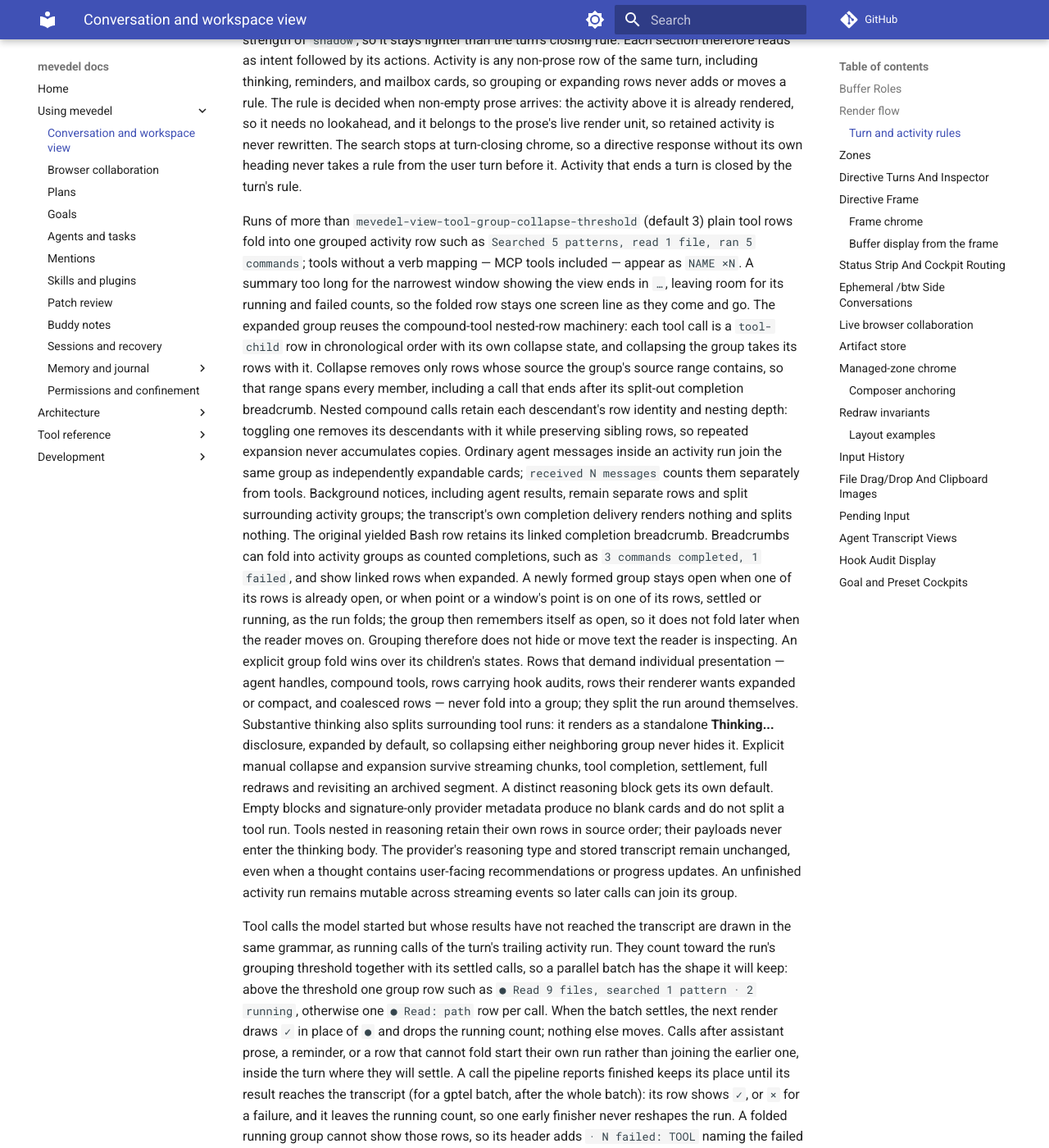
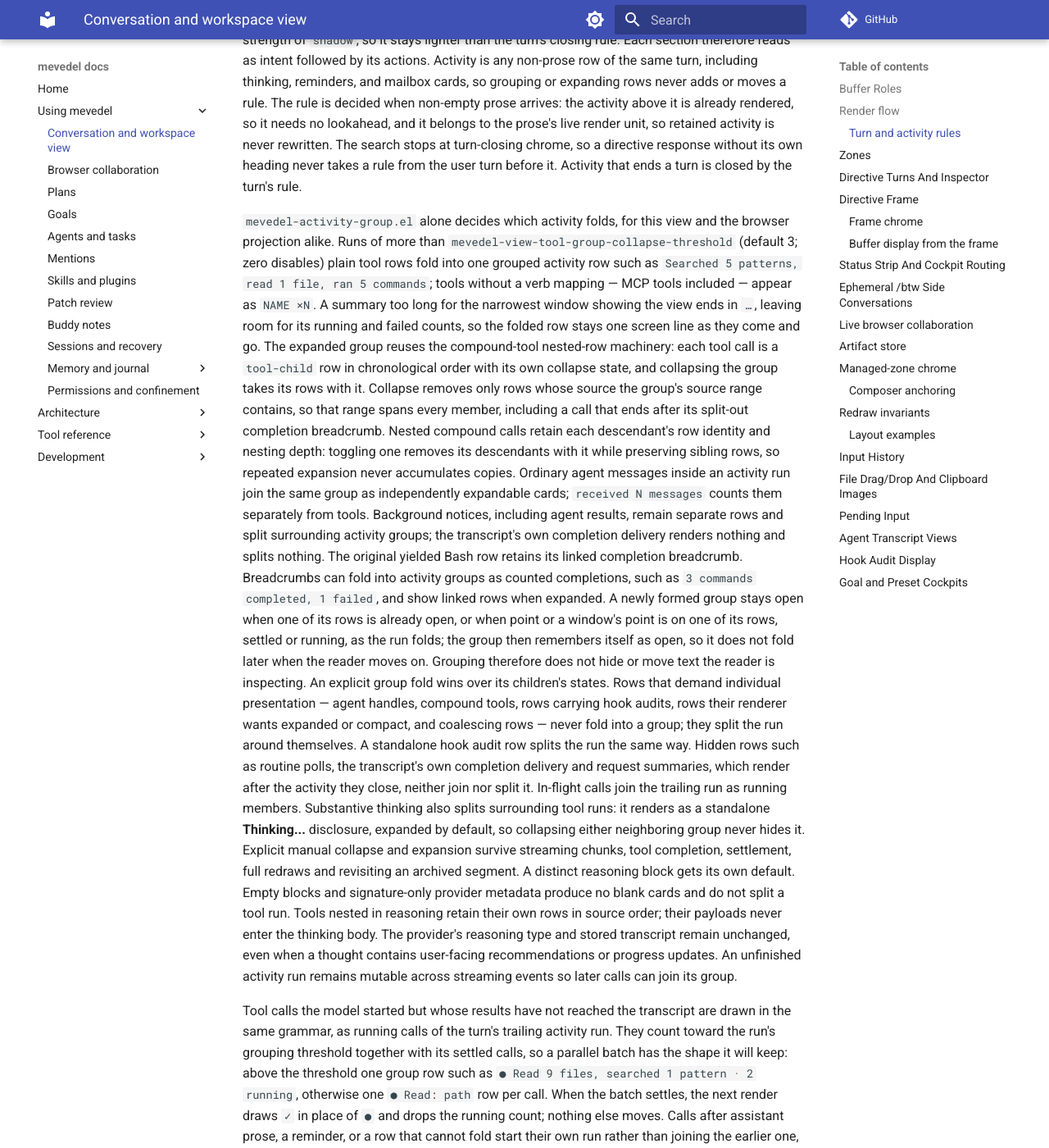
Before and after one commit to FrauH0lle/mevedel, an MkDocs documentation site: the page built from docs/view.md, in a window 1280 px wide and 1400 px high, scrolled down 17522 px. Shown: the whole window at 82% size. Built offline with MkDocs 1.6.1 and Material for MkDocs 9.7.7, drawn with Linux system fonts in a browser that asks for light colours; comment, search, counter and statistics services are not loaded.

Commit message:
refactor(view): Fold activity through one activity-group module
mevedel-activity-group.el owns when consecutive activity folds into a
group, for the Emacs view and the browser projection alike.  Each surface
normalizes the entries it already decodes (member, boundary or transparent
role, scope) and calls `mevedel-activity-group-partition', which returns
singles and groups with member ids, summary, running, failure and warning
facts.  The summary helpers move into the module; the projection no longer
calls the view's group header, completion or failure-label privates, and
the view's three threshold sites (mixed runs, tool runs and pending runs)
become one partition call.

The agreement test reproduced seven divergences, now resolved:
- a tool carrying a displayed audit folds in the browser only: the
  projection now treats it as individual presentation;
- a standalone audit vetoed a whole mixed run in Emacs and was ignored by
  the browser: it now splits the run in both;
- own completion mail counted as a completion in the browser: it is
  transparent there, as in Emacs;
- a breadcrumb merged into a tool made the tool special in Emacs runs
  containing mail: entries are now normalized before classification;
- request summaries split browser runs: they are transparent;
- an expandable coalescing row joined Emacs tool runs: it is a boundary;
- pending browser calls never grouped: they join as running tools.

```diff
--- a/docs/view.md
+++ b/docs/view.md
@@ -839,7 +839,9 @@
 directive response without its own heading never takes a rule from the user
 turn before it. Activity that ends a turn is closed by the turn's rule.
 
-Runs of more than `mevedel-view-tool-group-collapse-threshold` (default 3)
+`mevedel-activity-group.el` alone decides which activity folds, for this view
+and the browser projection alike. Runs of more than
+`mevedel-view-tool-group-collapse-threshold` (default 3; zero disables)
 plain tool rows fold into one grouped activity row such as
 `Searched 5 patterns, read 1 file, ran 5 commands`; tools
 without a verb mapping — MCP tools included — appear as `NAME ×N`. A summary
@@ -868,8 +870,11 @@
 does not hide or move text the reader is inspecting. An explicit group fold wins over
 its children's states. Rows that demand individual presentation — agent
 handles, compound tools, rows carrying hook audits, rows their renderer wants expanded or
-compact, and coalesced rows — never fold into a group; they split the run
-around themselves. Substantive thinking also splits surrounding tool runs:
+compact, and coalescing rows — never fold into a group; they split the run
+around themselves. A standalone hook audit row splits the run the same way.
+Hidden rows such as routine polls, the transcript's own completion delivery
+and request summaries, which render after the activity they close, neither
+join nor split it. In-flight calls join the trailing run as running members. Substantive thinking also splits surrounding tool runs:
 it renders as a standalone **Thinking...** disclosure, expanded by default,
 so collapsing either neighboring group never hides it. Explicit manual
 collapse and expansion survive streaming chunks, tool completion, settlement,
```
Also changed, not shown: docs/module-map.md (+1 -0 lines), 8 other files.
